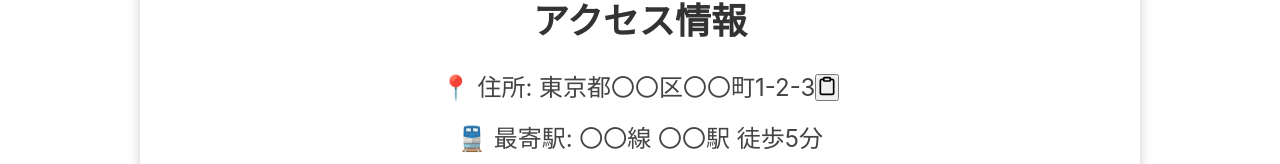
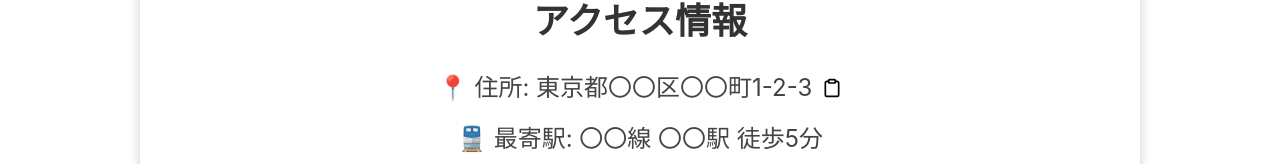
Before and after one commit to tsuyoshi12345/website, a React (Create React App) app in the folder frontend/react-project/: page /access in a window 1280 px wide. Shown: the part 168-332 px from the top of the page. Built offline with nearby package versions, Linux system fonts and the light colour scheme.

Commit message:
保存し忘れた分を追加

```diff
--- a/frontend/react-project/src/css/Access.css
+++ b/frontend/react-project/src/css/Access.css
@@ -53,3 +53,17 @@
   .access-text-blue:hover {
     color: #1d4ed8;
   }
+
+  .access-copy-btn {
+    background: none;
+    border: none;
+    cursor: pointer;
+    margin-left: 10px;
+    vertical-align: middle;
+  }
+
+  .access-copied-message {
+    font-size: 16px;
+    color: green;
+    margin-left: 10px;
+  }
```
